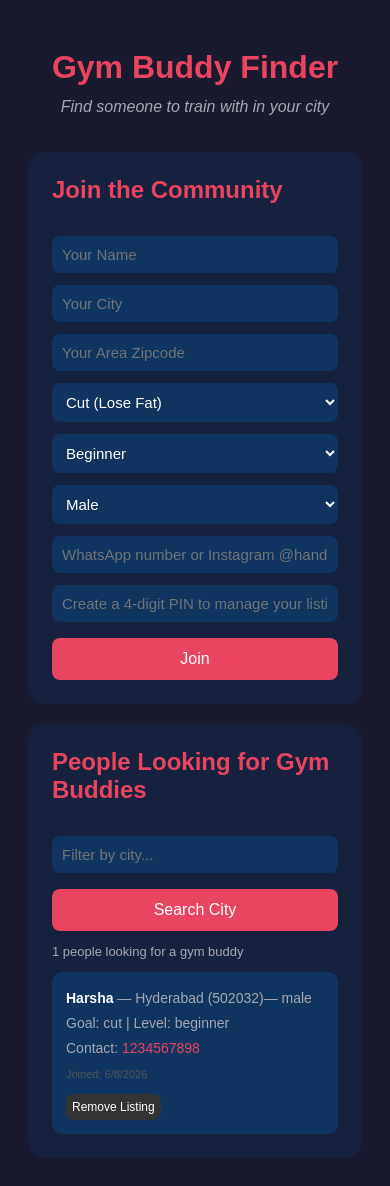
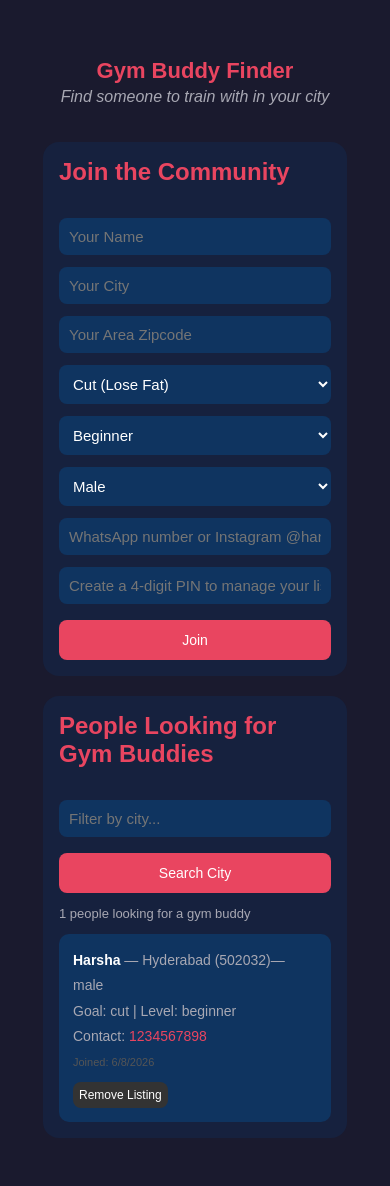
Before and after one commit to HarshaGaneshKarle/gym-buddy, a Flask app: page / in a window 390 px wide. After the commit the page ends 1138 px from the top, so only its background shows below. Run offline with Flask 3, Linux system fonts and the light colour scheme; data comes from the database, SQL or seed files in the repository.

Commit message:
fix mobile layout

```diff
--- a/static/styles.css
+++ b/static/styles.css
@@ -68,3 +68,21 @@ button:hover { background-color: #c73652; }
 .buddy-card strong {
     color: white;
 }
+@media (max-width: 480px) {
+    .container {
+        width: 100%;
+        padding: 15px;
+    }
+
+    .form-box, .buddies-box {
+        padding: 16px;
+    }
+
+    h1 {
+        font-size: 22px;
+    }
+
+    button {
+        font-size: 14px;
+    }
+}
--- a/templates/index.html
+++ b/templates/index.html
@@ -2,6 +2,7 @@
 <html>
 <head>
     <title>Gym Buddy Finder</title>
+    <meta name="viewport" content="width=device-width, initial-scale=1.0">
     <link rel="stylesheet" href="/static/styles.css">
 </head>
 <body>
```
